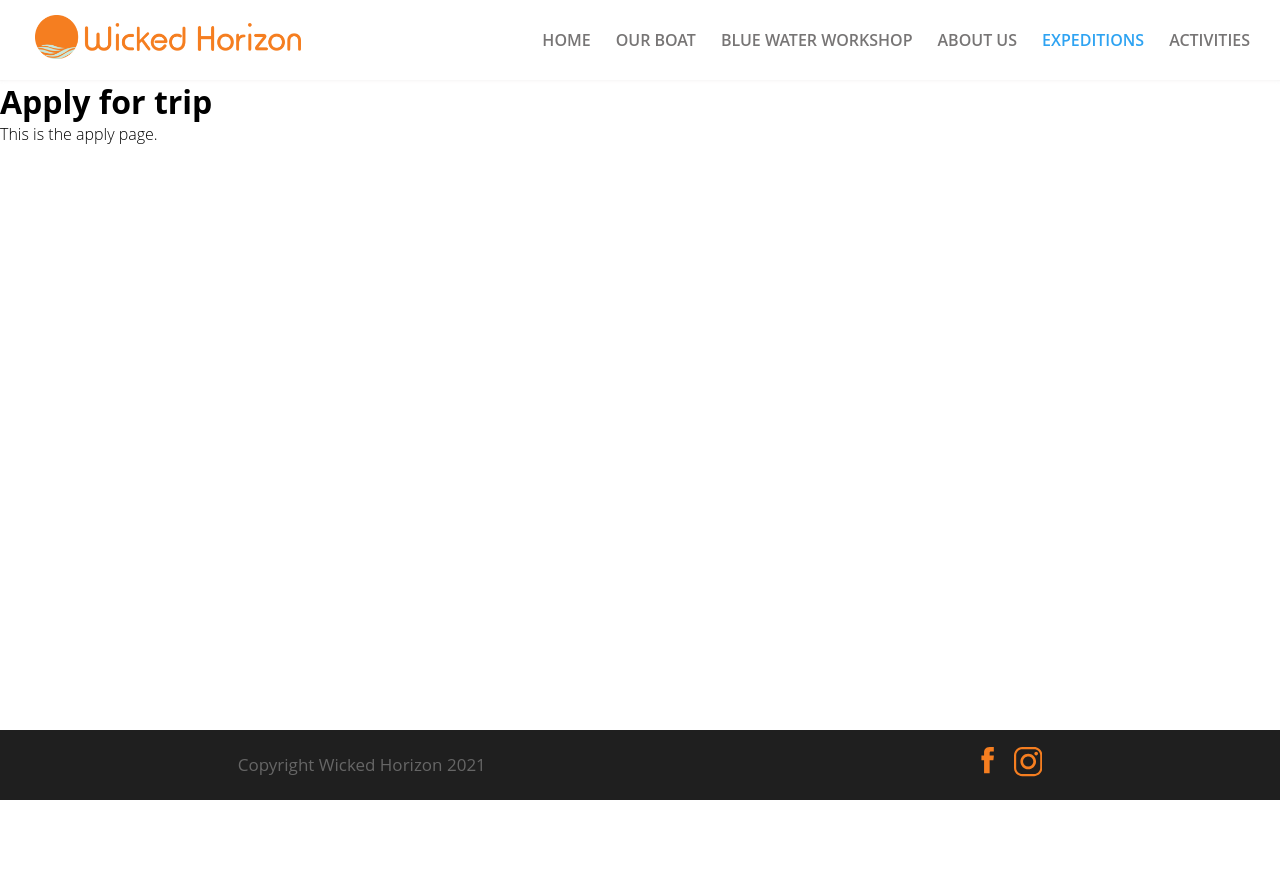
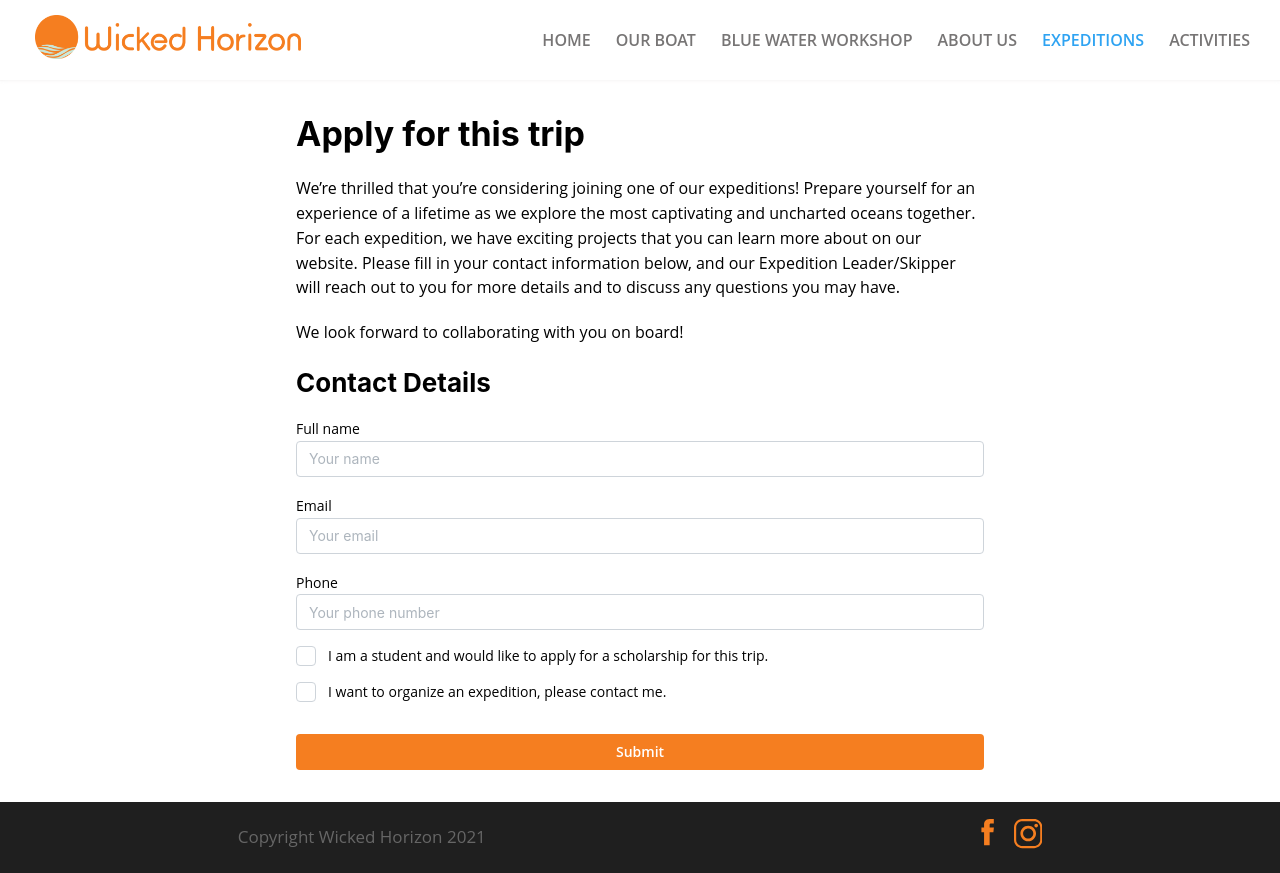
Before and after one commit to Jakob1999/WHBookingV2, a React (Vite) app in the folder frontend/whBookingV2/: page /trip/1/apply in a window 1280 px wide. Before the commit the page ends 800 px from the top, so only its background shows below. Built offline with nearby package versions, Linux system fonts and the light colour scheme; no server answers; a web font is replaced by a local one.

Commit message:
style: create apply form with styling

```diff
--- a/frontend/whBookingV2/src/main.tsx
+++ b/frontend/whBookingV2/src/main.tsx
@@ -2,6 +2,7 @@ import ReactDOM from 'react-dom/client'
 import App from './App.tsx'
 import { BrowserRouter } from "react-router-dom"
 import { MantineProvider } from "@mantine/core"
+import '@mantine/core/styles.css'
 import '../index.css'
 
 
--- a/frontend/whBookingV2/src/pages/apply.tsx
+++ b/frontend/whBookingV2/src/pages/apply.tsx
@@ -1,11 +1,95 @@
-
+import { Alert, Button, Checkbox, Container, Stack, Text, TextInput, Title } from "@mantine/core"
+import { useForm } from "@mantine/form";
+import { useState } from "react";
+import { useParams } from "react-router-dom";
+import { apply } from "../services/expeditions";
 
 function Apply() {
+    const { id } = useParams<{ id: string }>()
+    const [loading, setLoading] = useState(false)
+    const [status, setStatus] = useState<"idle" | "success" | "error">("idle")
+
+    const form = useForm({
+        mode: 'uncontrolled',
+        initialValues: {
+          name: '',
+          email: '',
+          phone: '',
+          student: false,
+          organizer: false,
+        },
+        validate: {
+          name: (value) => (value.length < 2 ? 'Name must have at least 2 letters' : null),
+          email: (value) => (/^\S+@\S+$/.test(value) ? null : 'Invalid email'),
+          phone: (value) => (/^\d{8}$/.test(value) ? null : 'Phone number must be 8 digits'),
+        },
+      });
+
+      const handleSubmit = async (values: typeof form.values) => {
+        if (!id) return
+        setLoading(true)
+        setStatus("idle")
+        try {
+          await apply(id, values)
+          setStatus("success")
+          form.reset()
+        } catch (error) {
+          console.error('Error sending application:', error)
+          setStatus("error")
+        } finally {
+          setLoading(false)
+        }
+      };
+
   return (
-    <div>
-      <h1>Apply for trip</h1>
-      <p>This is the apply page.</p>
-    </div>
+    <Container size="sm" py="xl">
+      <Stack gap="lg">
+        <Title order={1}>Apply for this trip</Title>
+        <Text>
+          We’re thrilled that you’re considering joining one of our expeditions! Prepare yourself for an experience of a lifetime as we explore the most captivating and uncharted oceans together.
+          For each expedition, we have exciting projects that you can learn more about on our website. Please fill in your contact information below, and our Expedition Leader/Skipper will reach out to you for more details and to discuss any questions you may have.
+        </Text>
+        <Text>We look forward to collaborating with you on board!</Text>
+
+        <form onSubmit={form.onSubmit(handleSubmit)}>
+          <Stack gap="md">
+            <Title order={2}>Contact Details</Title>
+            <TextInput
+              label="Full name"
+              placeholder="Your name"
+              {...form.getInputProps('name')}
+            />
+            <TextInput
+              label="Email"
+              placeholder="Your email"
+              {...form.getInputProps('email')}
+            />
+            <TextInput
+              label="Phone"
+              placeholder="Your phone number"
+              {...form.getInputProps('phone')}
+            />
+            <Checkbox
+              label="I am a student and would like to apply for a scholarship for this trip."
+              {...form.getInputProps('student', { type: 'checkbox' })}
+              color="#F57E20"
+            />
+            <Checkbox
+              label="I want to organize an expedition, please contact me."
+              {...form.getInputProps('organizer', { type: 'checkbox' })}
+              color="#F57E20"
+            />
+            {status === "success" && (
+              <Alert color="green">Your application has been sent. We will be in touch soon!</Alert>
+            )}
+            {status === "error" && (
+              <Alert color="red">Something went wrong. Please try again later.</Alert>
+            )}
+            <Button type="submit" mt="md" color="#F57E20" loading={loading}>Submit</Button>
+          </Stack>
+        </form>
+      </Stack>
+    </Container>
   )
 }
 
```
